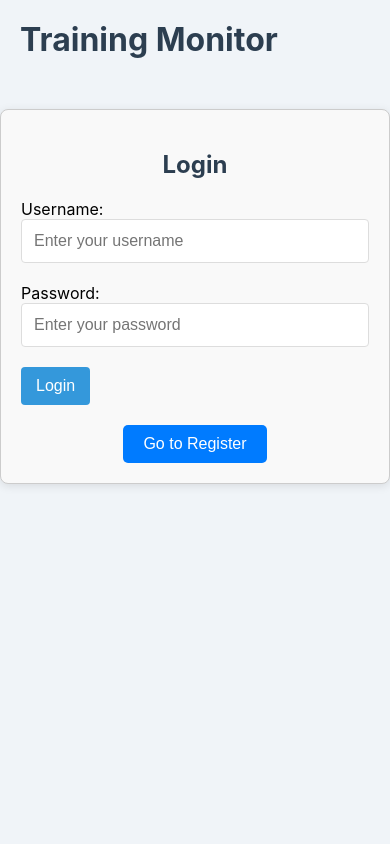
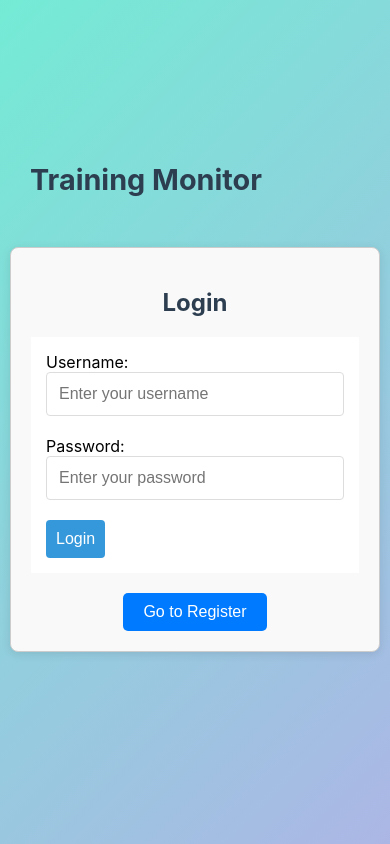
Before and after one commit to Rkomi98/TrainingApp, a React (Create React App) app in the folder training-monitor/: page / in a window 390 px wide. Built offline with nearby package versions, Linux system fonts and the light colour scheme.

Commit message:
Training app 2.0

```diff
--- a/training-monitor/src/App.css
+++ b/training-monitor/src/App.css
@@ -10,10 +10,22 @@
 body {
   margin: 0;
   font-family: 'Arial', sans-serif;
-  background-color: #f0f4f8;
+  background: linear-gradient(135deg, #74ebd5, #acb6e5);
   display: flex;
   justify-content: center;
   align-items: center;
+  min-height: 100vh; /* Ensures it takes up the full viewport height */
+}
+
+form {
+  width: 100%;
+  max-width: 400px;
+  background: white;
+  padding: 20px;
+  margin: 15px;
+  border-radius: 10px;
+  box-shadow: 0 4px 6px rgba(0, 0, 0, 0.1);
+  overflow-y: auto; /* Enables scrolling within the form */
 }
 
 /* Main Container */
@@ -214,6 +226,7 @@ button:hover {
   font-size: 2em; /* Larger font size */
   color: white; /* White text */
   position: relative;
+  max-width: 90%; /* Responsive width */
 }
 
 .timer::before {
@@ -252,10 +265,20 @@ button:hover {
 }
 
 /* Table Styles */
+.table-container {
+  width: 100%; /* Ensure the container takes up full width */
+  overflow-x: auto; /* Allow horizontal scrolling when content overflows */
+  margin: 10px 0;
+}
 table {
   width: 100%;
+  max-width: 100%;
+  margin: 10px 0;
   border-collapse: collapse; /* Merge borders */
   margin-bottom: 20px;
+  background: #ffffff;
+  border-radius: 10px;
+  box-shadow: 0 4px 6px rgba(0, 0, 0, 0.1);
 }
 
 th,
@@ -277,14 +300,16 @@ tbody tr:hover {
 /* Input Fields */
 input[type="number"] {
   width: 100%; /* Full width */
-  padding: 8px;
-  border: 1px solid #ccc; /* Light gray border */
-  border-radius: 4px;
-  transition: border 0.2s;
+  padding: 10px;
+  border: 2px solid #ccc; /* Light gray border */
+  border-radius: 8px;
+  transition: border 0.3s, box-shadow 0.3s;
+  box-sizing: border-box;
 }
 
 input[type="number"]:focus {
   border: 1px solid #3498db; /* Highlight border on focus */
+  box-shadow: 0 0 10px rgba(52, 152, 219, 0.2);
   outline: none; /* Remove outline */
 }
 
@@ -296,6 +321,7 @@ button {
   border: none;
   border-radius: 4px;
   cursor: pointer;
+  box-sizing: border-box;
   transition: background 0.2s, transform 0.2s;
 }
 
@@ -309,21 +335,57 @@ button:hover {
   margin-top: 20px;
   padding: 10px;
   background: #ecf0f1; /* Light background for chart */
-  border-radius: 8px;
-  box-shadow: 0 2px 5px rgba(0, 0, 0, 0.1);
+  border-radius: 12px;
+  box-shadow: 0 4px 6px rgba(0, 0, 0, 0.1);
+  width: 100%;
+  max-width: 600px; /* Keeps it responsive */
 }
 
 /* Responsive Design */
 @media (max-width: 600px) {
-  .container {
-    padding: 15px; /* Less padding on small screens */
+  body {
+    padding: 10px;
   }
 
-  h2 {
-    font-size: 1.5em; /* Smaller header */
+  h1 {
+    font-size: 1.8rem;
+  }
+
+  table {
+    font-size: 0.9rem;
+    max-width: 100%;
+  }
+
+  th, td {
+    padding: 8px;
+    font-size: 0.85rem;
+  }
+
+  form {
+    margin: 0 auto;
+    padding: 15px;
+    height: 100%;
+    box-shadow: none;
+    border-radius: 0;
+    overflow-y: scroll; /* Enables scrolling on mobile */
+  }
+
+  input, button {
+    font-size: 1rem;
+    padding: 10px;
+  }
+
+  .chart-container {
+    padding: 8px;
+    width: 90%; /* Fits within smaller screens */
   }
 
   .timer {
     font-size: 1.5em; /* Smaller font size for timer on mobile */
+    padding: 12px;
   }
+  .app-header h1 {
+    font-size: 1.5rem;
+  }
+
 }
--- a/training-monitor/src/components/ProgressTable.js
+++ b/training-monitor/src/components/ProgressTable.js
@@ -17,6 +17,7 @@ const ProgressTable = ({ history, exercises }) => {
   }
 
   return (
+    <div className="table-container">
       <table>
         <thead>
           <tr>
@@ -64,6 +65,7 @@ const ProgressTable = ({ history, exercises }) => {
           ))}
         </tbody>
       </table>
+    </div>
   );
 };
 
```
Also changed, not shown: 12 other files (tests, documents, lock files or other folders). Lines whose indentation alone changed are shown as unchanged.
